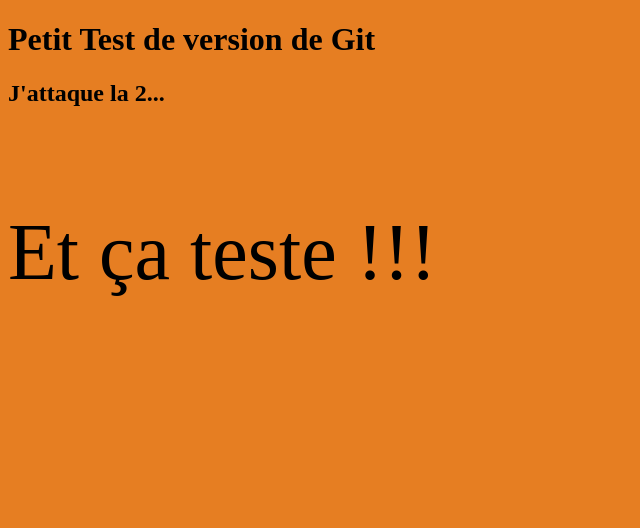
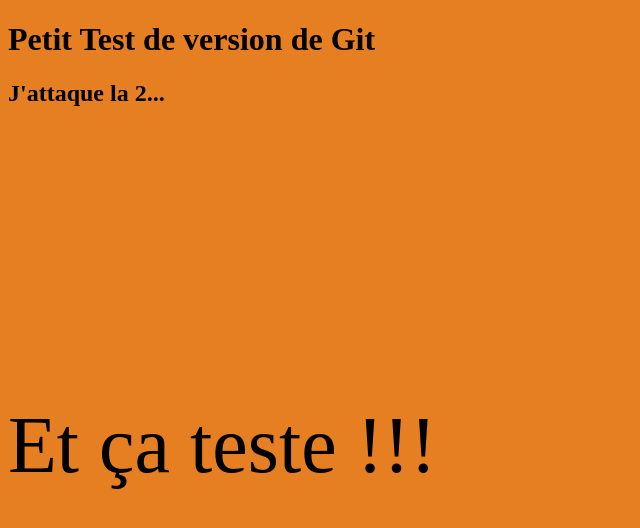
Before and after one commit to laurentFreundWF3/tp1_localBis, a plain HTML site: page index.html in a window 1280 px wide. Shown: the whole page, without its empty margins (0-640 px from the left). Drawn offline with Linux system fonts and the light colour scheme.

Commit message:
css p again

```diff
--- a/css/main.css
+++ b/css/main.css
@@ -4,5 +4,6 @@ body{
 p{
 	position: absolute;
 	width : 100%;
+	top:40%;
 	font-size: 5em ;
 }
```
